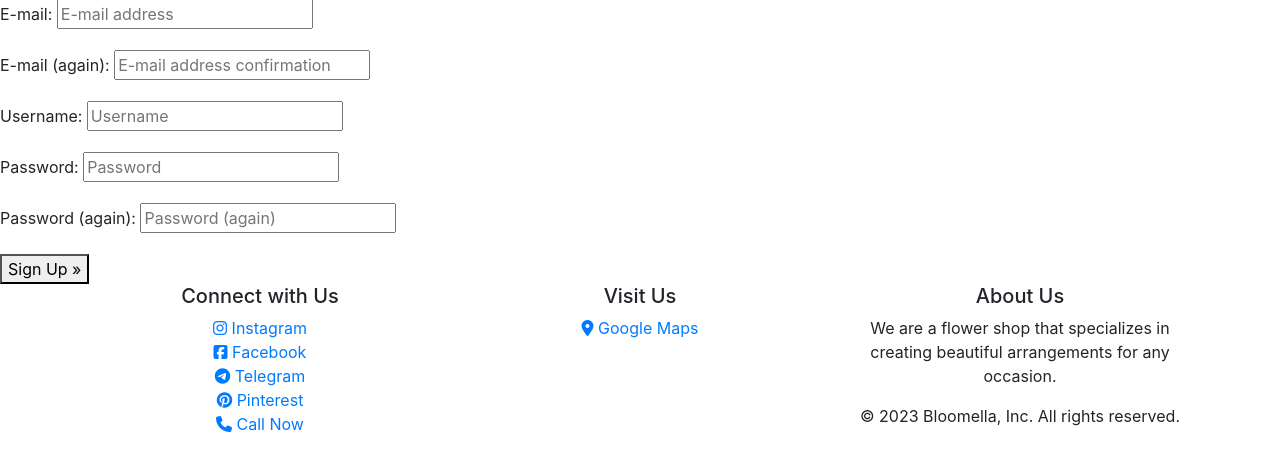
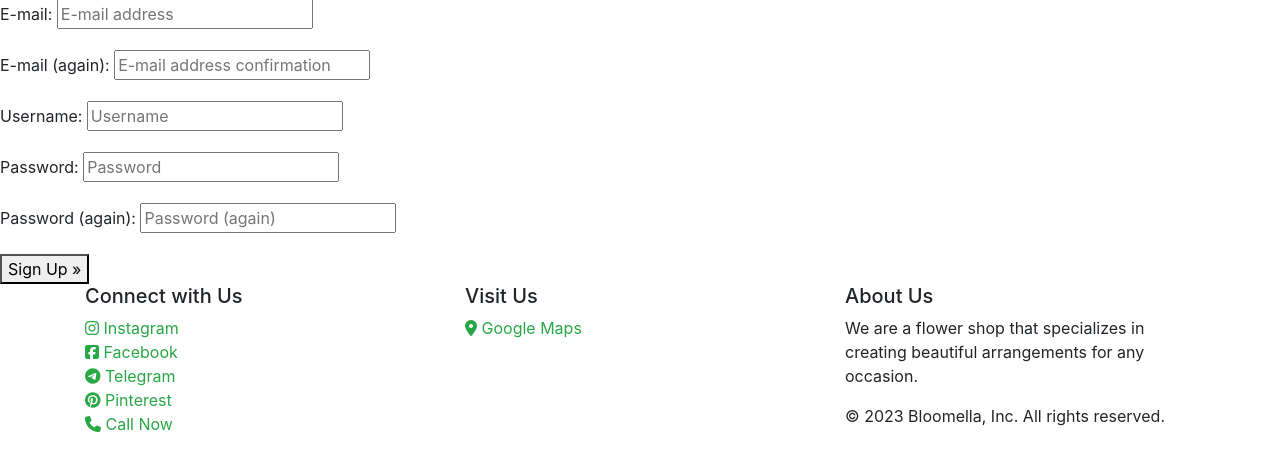
Before and after one commit to StanislavDitsan/Bloomella, a Django app: page /accounts/signup/ in a window 1280 px wide. Shown: the part 193-664 px from the top of the page. Run offline with Django 3.2, Linux system fonts and the light colour scheme; some libraries are stand-ins or nearby versions.

Commit message:
Restyled footer and added hover effect

```diff
--- a/static/css/base.css
+++ b/static/css/base.css
@@ -67,9 +67,14 @@
 }
 
 /*------------ Footer / base.html */
-footer {
-    bottom: 0;
-    left: 0;
-    right: 0;
-    text-align: center;
+
+.footer a {
+    color: #28a745;
+    transition: all 0.2s ease-in-out;
 }
+
+.footer a:hover {
+    transform: scale(1.2);
+    text-decoration: none;
+    color: #000;
+}
```
